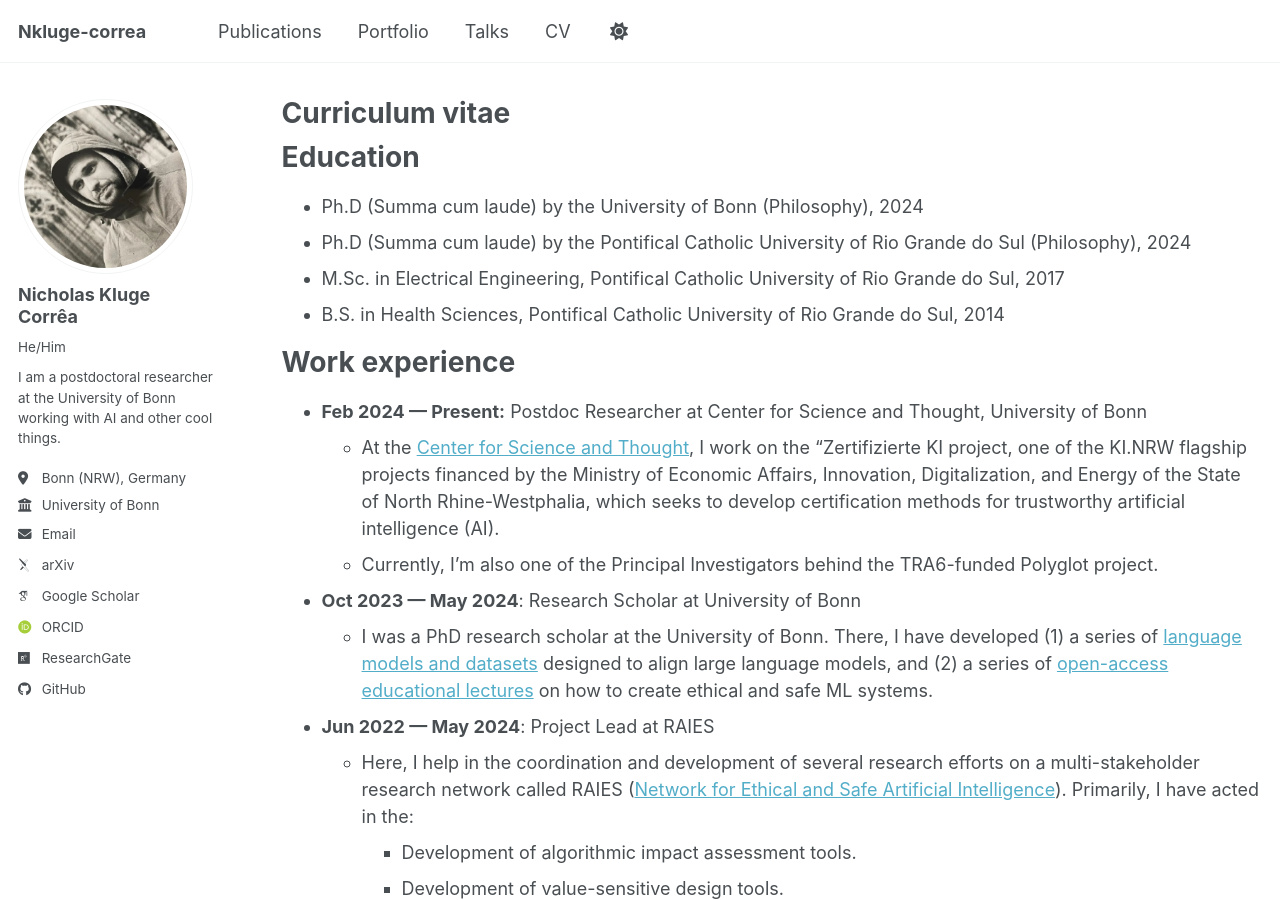
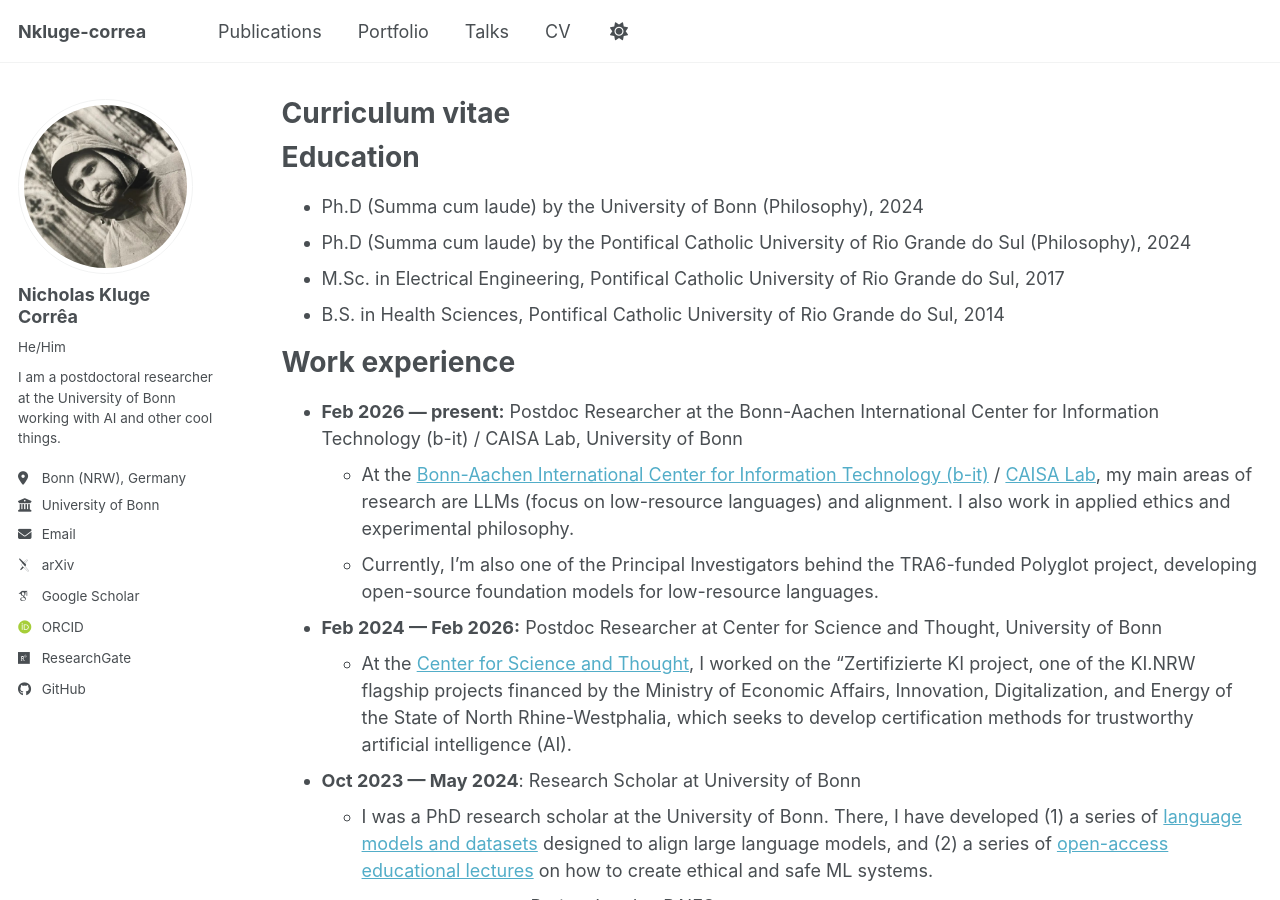
Before and after one commit to Nkluge-correa/Nkluge-correa.github.io, a Jekyll site: the page built from _pages/cv.md, in a window 1280 px wide and 900 px high. Built offline with Jekyll 4.4.1, drawn with Linux system fonts in a browser that asks for light colours; some web fonts are replaced; a script bundle is joined from its source files by our own code; library files that are not in the unit come from our copies.

Commit message:
Update CV with new postdoc position and details

```diff
--- a/_pages/cv.md
+++ b/_pages/cv.md
@@ -18,9 +18,12 @@ Education
 
 Work experience
 ======
-* **Feb 2024 —  Present:** Postdoc Researcher at Center for Science and Thought, University of Bonn
-  * At the [Center for Science and Thought](https://www.cst.uni-bonn.de/en), I work on the "Zertifizierte KI project, one of the KI.NRW flagship projects financed by the Ministry of Economic Affairs, Innovation, Digitalization, and Energy of the State of North Rhine-Westphalia, which seeks to develop certification methods for trustworthy artificial intelligence (AI).
-  * Currently, I'm also one of the Principal Investigators behind the TRA6-funded Polyglot project.
+* **Feb 2026 — present:** Postdoc Researcher at the Bonn-Aachen International Center for Information Technology (b-it) / CAISA Lab, University of Bonn
+  * At the [Bonn-Aachen International Center for Information Technology (b-it)](https://www.b-it-center.de/) / [CAISA Lab](https://caisa-lab.github.io/), my main areas of research are LLMs (focus on low-resource languages) and alignment. I also work in applied ethics and experimental philosophy.
+  * Currently, I'm also one of the Principal Investigators behind the TRA6-funded Polyglot project, developing open-source foundation models for low-resource languages.
+
+* **Feb 2024 — Feb 2026:** Postdoc Researcher at Center for Science and Thought, University of Bonn
+  * At the [Center for Science and Thought](https://www.cst.uni-bonn.de/en), I worked on the "Zertifizierte KI project, one of the KI.NRW flagship projects financed by the Ministry of Economic Affairs, Innovation, Digitalization, and Energy of the State of North Rhine-Westphalia, which seeks to develop certification methods for trustworthy artificial intelligence (AI).
 
 * **Oct 2023 — May 2024**: Research Scholar at University of Bonn
   * I was a PhD research scholar at the University of Bonn. There, I have developed (1) a series of [language models and datasets](https://huggingface.co/collections/nicholasKluge/aira) designed to align large language models, and (2) a series of [open-access educational lectures](https://github.com/Nkluge-correa/TeenyTinyCastle) on how to create ethical and safe ML systems.
```
